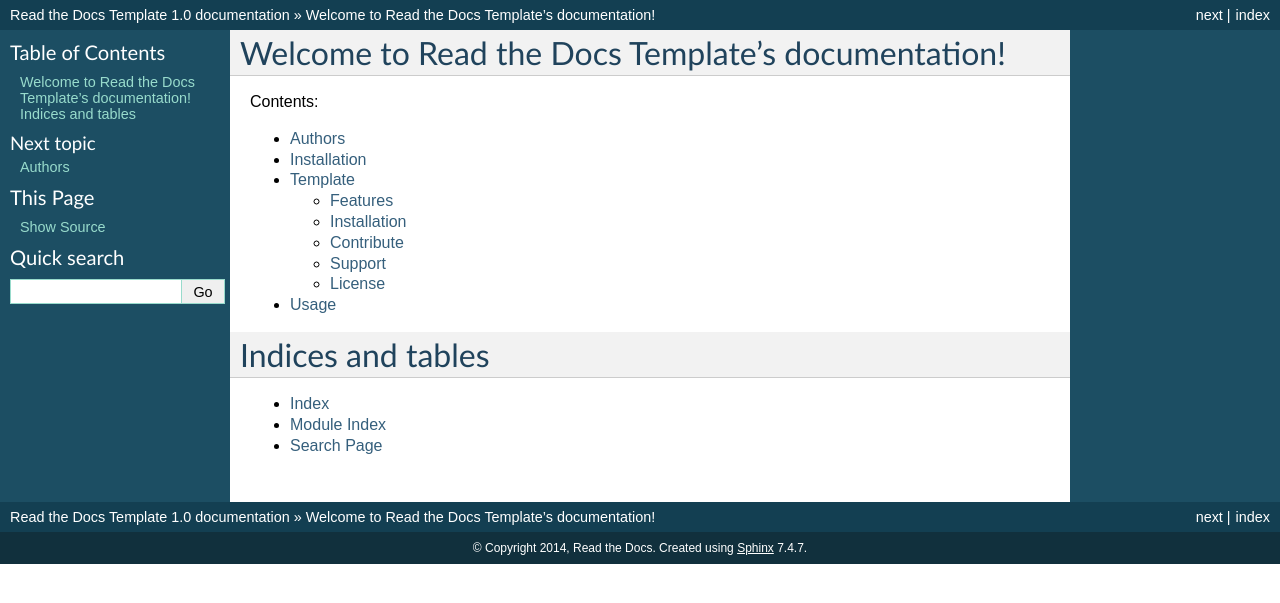
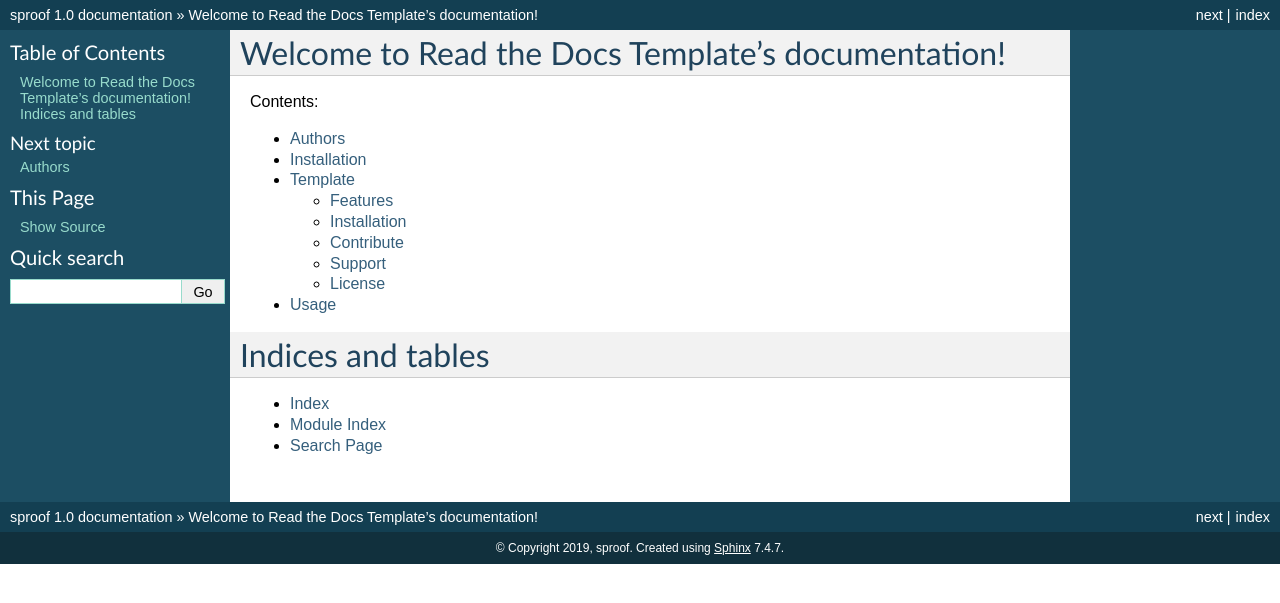
Before and after one commit to sproof/docs, a Sphinx documentation site: the page built from docs/index.rst, in a window 1280 px wide. Shown: the top 603 px of the page. Built offline with Sphinx 7.4.7, drawn with Linux system fonts in a browser that asks for light colours.

Commit message:
rename conf

```diff
--- a/docs/conf.py
+++ b/docs/conf.py
@@ -43,8 +43,8 @@
 master_doc = 'index'
 
 # General information about the project.
-project = u'Read the Docs Template'
-copyright = u'2014, Read the Docs'
+project = u'sproof'
+copyright = u'2019, sproof'
 
 # The version info for the project you're documenting, acts as replacement for
 # |version| and |release|, also used in various other places throughout the
@@ -196,8 +196,8 @@
 # (source start file, target name, title,
 #  author, documentclass [howto, manual, or own class]).
 latex_documents = [
-  ('index', 'ReadtheDocsTemplate.tex', u'Read the Docs Template Documentation',
-   u'Read the Docs', 'manual'),
+  ('index', 'sproof-js.tex', u'sproof-js Documentation',
+   u'Clemens Brunner, Fabian Knirsch', 'manual'),
 ]
 
 # The name of an image file (relative to this directory) to place at the top of
@@ -226,8 +226,8 @@
 # One entry per manual page. List of tuples
 # (source start file, name, description, authors, manual section).
 man_pages = [
-    ('index', 'readthedocstemplate', u'Read the Docs Template Documentation',
-     [u'Read the Docs'], 1)
+    ('index', 'sproof-js', u'sproof js Documentation',
+     [u'Clemens Brunner, Fabian Knirsch'], 1)
 ]
 
 # If true, show URL addresses after external links.
@@ -240,8 +240,8 @@
 # (source start file, target name, title, author,
 #  dir menu entry, description, category)
 texinfo_documents = [
-  ('index', 'ReadtheDocsTemplate', u'Read the Docs Template Documentation',
-   u'Read the Docs', 'ReadtheDocsTemplate', 'One line description of project.',
+  ('index', 'sproof-js', u'sproof js Documentation',
+   u'sproof', 'sproof-js Documentation', 'sproof managing digital documents',
    'Miscellaneous'),
 ]
 
```
